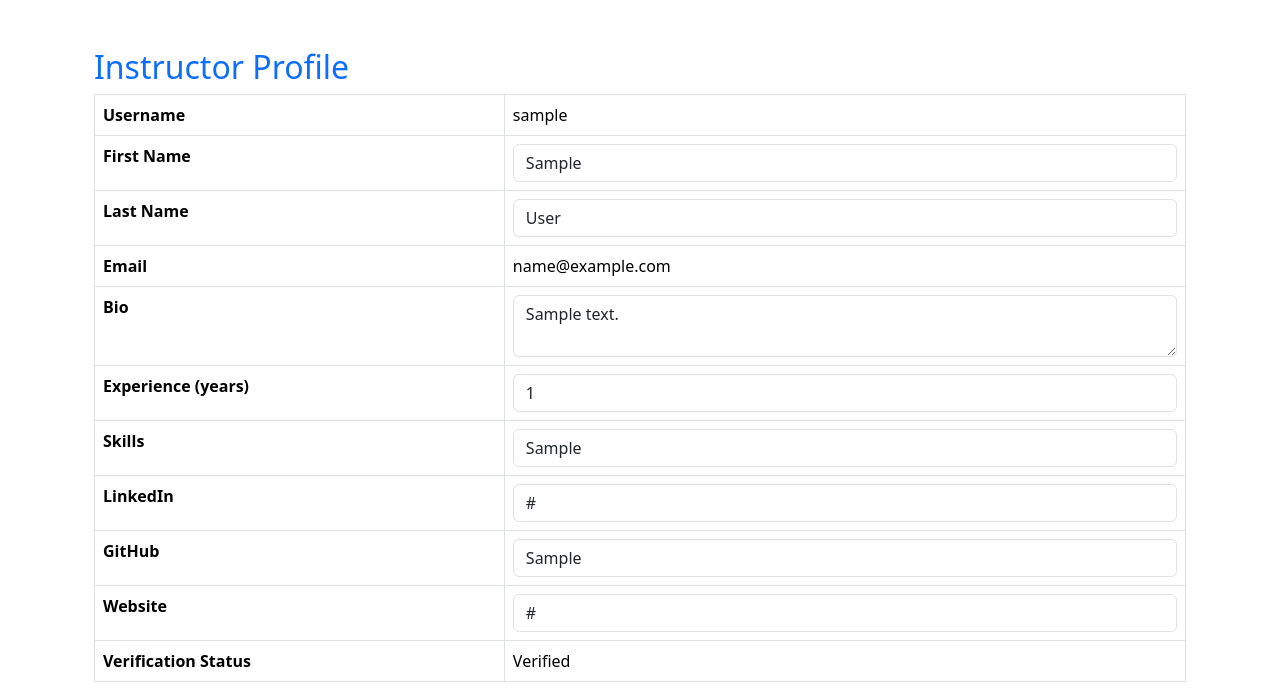
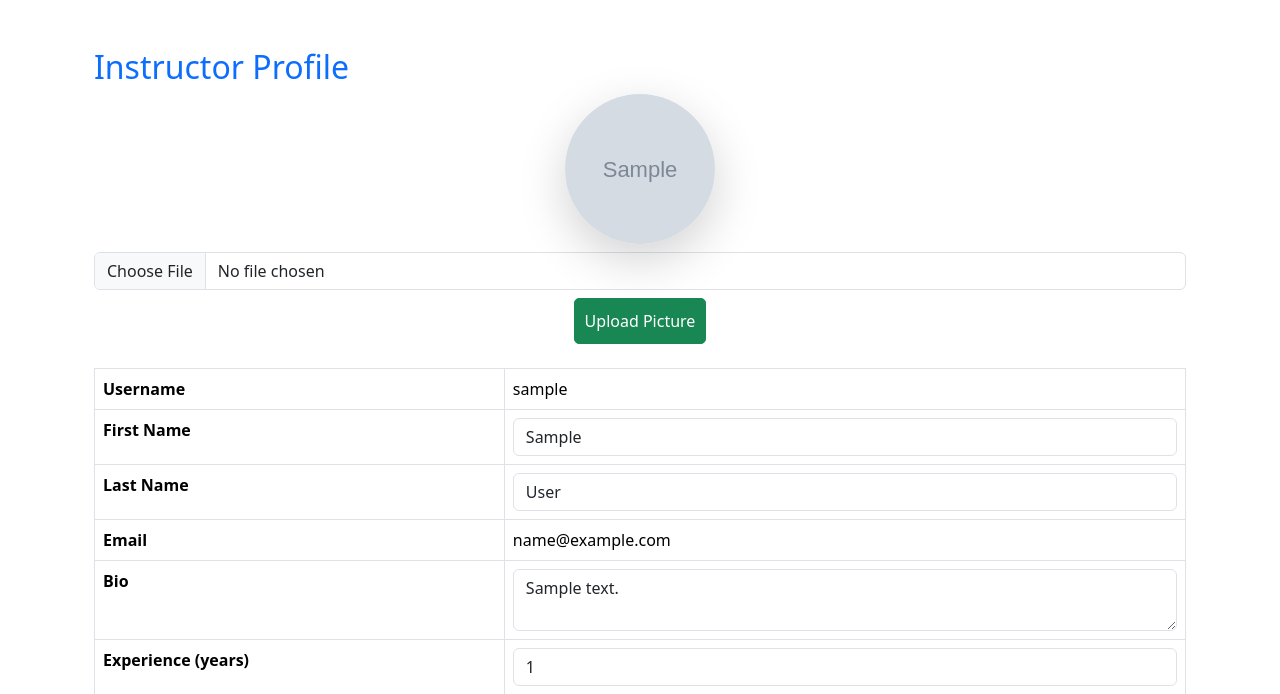
Before and after one commit to kushali13/hackathon, a Django app: page /instructor-profile/ in a window 1280 px wide. Shown: the part 66-760 px from the top of the page. Run offline with Django 5.2, Linux system fonts and the light colour scheme; a user stored in the database is signed in; tables that the repository leaves empty hold one stand-in row (values such as "Sample post"); grey boxes marked "Sample" are stand-in pictures.

Commit message:
Add profile picture update functionality and enhance profile links

```diff
--- a/hackathon/urls.py
+++ b/hackathon/urls.py
@@ -19,8 +19,11 @@ urlpatterns = [
 
     # Insructor URLs
     path("instructor/", instructor, name="instructor"),
+
     path('instructor-profile/', instructor_profile, name='instructor_profile'),
     path('instructor-profile/update/', update_instructor_profile, name='update_instructor_profile'),
+    path("update-profile-picture/", update_profile_picture, name="update_profile_picture"),
+
     path('instructor/add-course/', add_course, name='add_course'),
     path("instructor/course/edit/<int:course_id>/", edit_course, name="edit_course"),
 
--- a/hackathon/views.py
+++ b/hackathon/views.py
@@ -213,6 +213,18 @@ def update_instructor_profile(request):
         return JsonResponse({"success": True})
 
     return JsonResponse({"success": False})
+@login_required
+def update_profile_picture(request):
+    if request.method == "POST" and request.FILES.get("profile_picture"):
+        instructor_profile = get_object_or_404(InstructorProfile, user=request.user)
+        instructor_profile.profile_picture = request.FILES["profile_picture"]
+        instructor_profile.save()
+        return JsonResponse({"success": True, "profile_picture_url": instructor_profile.profile_picture.url})
+
+    return JsonResponse({"success": False, "error": "Invalid request"})
+
+
+
 
 # LEARNER VIEWS
 @login_required
--- a/templates/instructor/instructor_base.html
+++ b/templates/instructor/instructor_base.html
@@ -40,7 +40,7 @@
                             <i class="fa-regular fa-user fa-lg"></i>
                         </a>
                         <ul class="dropdown-menu">
-                            <li><a class="dropdown-item" href="{% url 'instructor_profile' %}">View Profile</a></li>
+                            <li><a class="dropdown-item" href="{% url 'instructor_profile' %}">View/Edit Profile</a></li>
                         </ul>
                     </li>
 
--- a/templates/instructor/instructor_profile.html
+++ b/templates/instructor/instructor_profile.html
@@ -4,6 +4,13 @@
     {% block content %}
         <div class="container mt-5">
             <h2 class="text-primary">Instructor Profile</h2>
+                    <!-- Profile Picture Upload -->
+        <div class="text-center mb-4">
+            <img id="profileImage" src="{{ instructor_profile.profile_picture.url }}" class="rounded-circle shadow-lg" alt="Profile Picture" width="150" height="150">
+            <input type="file" id="profilePictureInput" class="form-control mt-2" accept="image/*">
+            <button id="uploadProfilePicture" class="btn btn-success mt-2">Upload Picture</button>
+        </div>
+
             <table class="table table-bordered">
                 <tr>
                     <th>Username</th>
@@ -100,6 +107,39 @@
                     console.error("Edit button not found!");
                 }
             });
+
+
+                    // Profile Picture Upload
+        document.getElementById("uploadProfilePicture").addEventListener("click", function () {
+            let fileInput = document.getElementById("profilePictureInput");
+            let file = fileInput.files[0];
+
+            if (file) {
+                let formData = new FormData();
+                formData.append("profile_picture", file);
+
+                fetch("{% url 'update_profile_picture' %}", {
+                    method: "POST",
+                    headers: {
+                        "X-CSRFToken": "{{ csrf_token }}"
+                    },
+                    body: formData
+                })
+                .then(response => response.json())
+                .then(data => {
+                    if (data.success) {
+                        alert("Profile picture updated successfully!");
+                        document.getElementById("profileImage").src = data.profile_picture_url;
+                    } else {
+                        alert("Error updating profile picture.");
+                    }
+                })
+                .catch(error => console.error("Error:", error));
+            } else {
+                alert("Please select an image file to upload.");
+            }
+        });
+
         </script>
 
 
```
Lines whose indentation alone changed are shown as unchanged.
